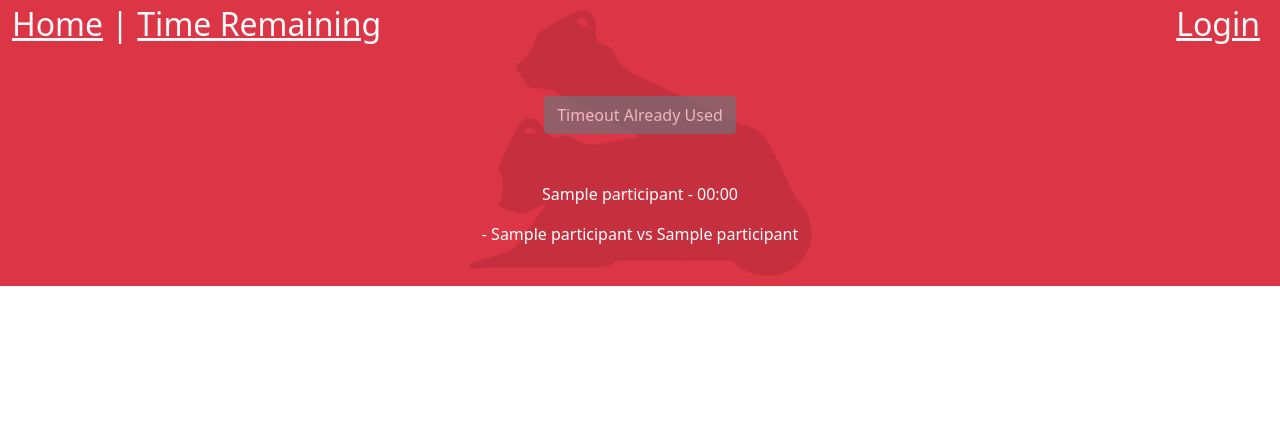
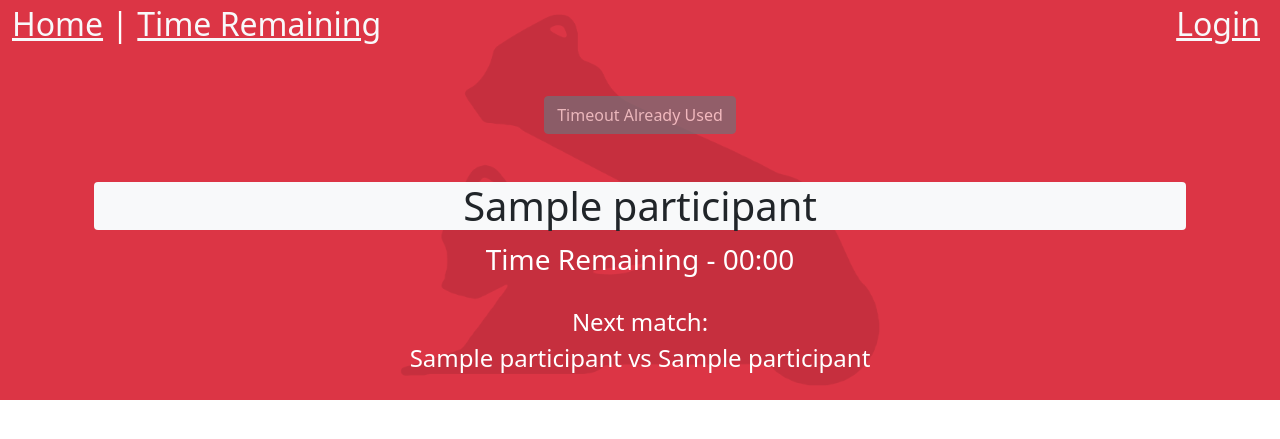
Before and after one commit to jkadin/scar_upcoming_matches, a Django app: template scar_brackets/fights/templates/fights/user.html in a window 1280 px wide. Shown: the top 439 px of the page. Run offline with Django 5.2, Linux system fonts and the light colour scheme; the template is opened without the code that fills it: values that come from a table or form of the project are taken from there, others are empty; tables that the repository leaves empty hold one stand-in row (values such as "Sample post"); some libraries are stand-ins or nearby versions.

Commit message:
Updated user page layout

```diff
--- a/scar_brackets/fights/templates/fights/user.html
+++ b/scar_brackets/fights/templates/fights/user.html
@@ -7,12 +7,27 @@
     <div>
         {% include './timeout.html' %}
         <br>
-        {% for bot in bots %}
-            <p><a class="text-reset text-decoration-none" href="/fights/bot/{{bot.participant_name}}">{{bot.participant_name}}</a> - {{bot.time_remaining}}</p>
-            {% for match in bot.upcoming_matches %}
-                <p>{{match.tournament_id}} - <a class="text-reset text-decoration-none" href="/fights/bot/{{match.player1_id}}">{{match.player1_id}}</a> vs <a class="text-reset text-decoration-none" href="/fights/bot/{{match.player2_id}}">{{match.player2_id}}</a></p>
-            {%endfor%}
-        {%endfor%}
+        {% if bots %}
+        <div class="text-center container">
+            <div class="row">
+                {% for bot in bots %}
+                    <div class="col">
+                        <div class="h1 text-dark bg-light rounded-start rounded-end"><a class="text-reset text-decoration-none" href="/fights/bot/{{ bot.participant_name }}">{{ bot.participant_name }}</a></div>
+                        <div class="fs-3">Time Remaining - {{bot.time_remaining}}</div>
+                        <br>
+                        <div class="fs-4">Next match:<br>
+                            <a class="text-reset text-decoration-none" href="/fights/bot/{{bot.upcoming_matches.0.player1_id}}">{{bot.upcoming_matches.0.player1_id}}</a> vs <a class="text-reset text-decoration-none" href="/fights/bot/{{bot.upcoming_matches.0.player2_id}}">{{bot.upcoming_matches.0.player2_id}}</a>
+                        </div>
+                    </div>
+                {% endfor %}
+            </div>
+        </div>
+        {% else %}
+            <div class="text-center">
+                <br>
+                <strong>No bots claimed by this user</strong>
+            </div>
+        {% endif %}
     </div>
 </div>
 {% endblock %}
```
